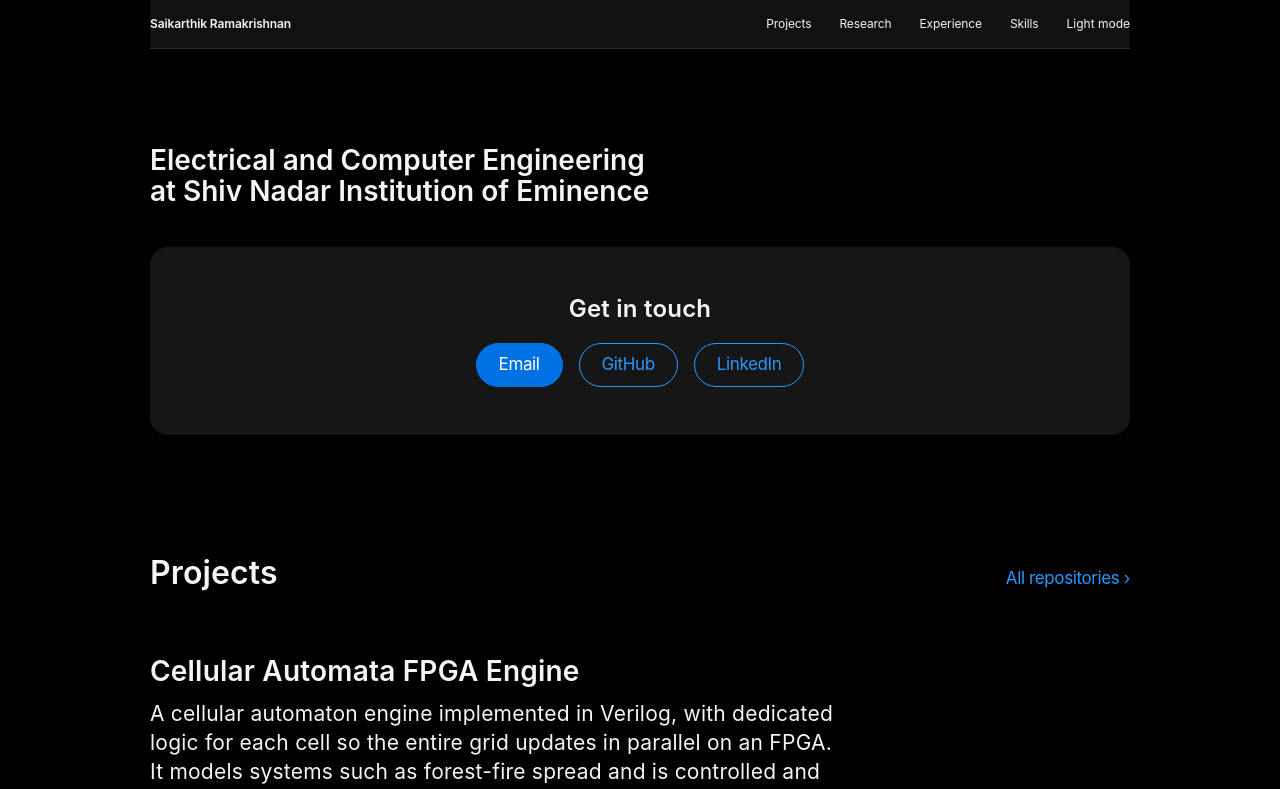
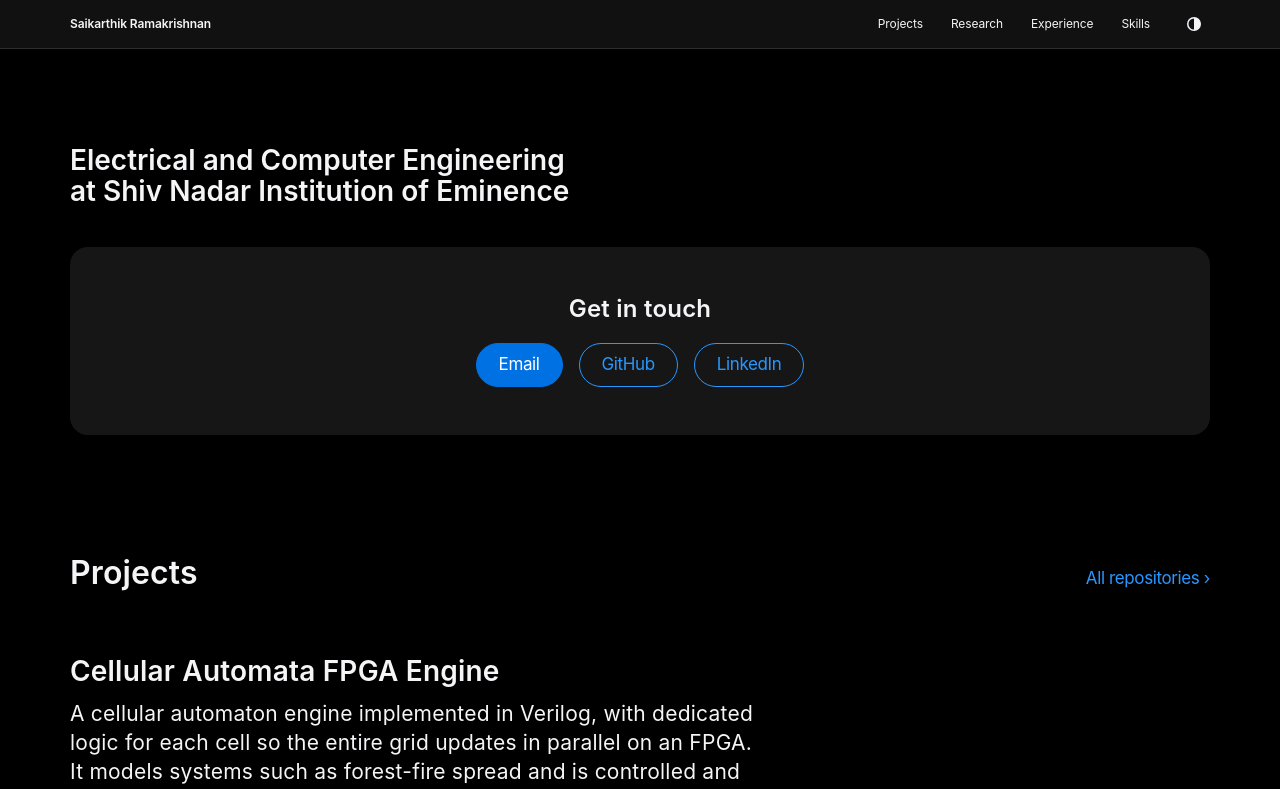
Before and after one commit to Saikarthik-Ramakrishnan/saikarthik-ramakrishnan.github.io, a Svelte app: page / in a window 1280 px wide. Shown: the top 789 px of the page. Built offline with nearby package versions, Linux system fonts and the light colour scheme.

Commit message:
Full-width header and footer, wider content

```diff
--- a/src/App.svelte
+++ b/src/App.svelte
@@ -17,16 +17,25 @@
   });
 </script>
 
-<div class="wrap">
 <header>
   <a href="#top" class="brand">{profile.name}</a>
   <nav>
     {#each nav as [id, label]}<a href="#{id}">{label}</a>{/each}
-      <button onclick={() => apply(theme === 'dark' ? 'light' : 'dark')}>
-        {theme === 'dark' ? 'Light mode' : 'Dark mode'}
+    <button
+      class="theme"
+      onclick={() => apply(theme === 'dark' ? 'light' : 'dark')}
+      aria-label={theme === 'dark' ? 'Switch to light mode' : 'Switch to dark mode'}
+      title={theme === 'dark' ? 'Switch to light mode' : 'Switch to dark mode'}
+    >
+      <svg width="16" height="16" viewBox="0 0 16 16" fill="none" aria-hidden="true">
+        <circle cx="8" cy="8" r="6.25" stroke="currentColor" stroke-width="1.5" />
+        <path d="M8 1.75a6.25 6.25 0 0 1 0 12.5z" fill="currentColor" />
+      </svg>
     </button>
   </nav>
 </header>
+
+<div class="wrap">
 
   <main id="top">
     <section class="intro">
@@ -103,11 +112,12 @@
     </section>
   </main>
 
+</div>
+
 <footer>
   <span>Copyright © 2026 {profile.name}</span>
   <a href="mailto:{profile.email}">{profile.email}</a>
 </footer>
-</div>
 
 <style>
   :global(html) {
@@ -133,10 +143,11 @@
   :global(a:hover) { text-decoration: underline; }
   p { margin: 0; text-wrap: pretty; }
 
-  .wrap { max-width: 980px; margin: 0 auto; padding: 0 22px; }
+  .wrap { max-width: 1140px; margin: 0 auto; padding: 0 22px; }
   header {
     position: sticky; top: 0; z-index: 2; display: flex; flex-wrap: wrap; justify-content: space-between; align-items: center;
     gap: 8px 24px; min-height: 48px; border-bottom: 1px solid var(--line);
+    padding: 0 max(22px, calc((100% - 1140px) / 2));
     background: var(--nav); backdrop-filter: saturate(180%) blur(20px); -webkit-backdrop-filter: saturate(180%) blur(20px);
   }
   .brand { font-size: 12px; font-weight: 600; letter-spacing: -0.01em; color: var(--fg); }
@@ -144,7 +155,9 @@
   nav { display: flex; flex-wrap: wrap; align-items: center; gap: 4px 28px; font-size: 12px; letter-spacing: -0.01em; }
   nav a, nav button { color: var(--fg); }
   nav a:hover, nav button:hover { text-decoration: none; opacity: .7; }
-  nav button { background: none; border: 0; padding: 12px 0; margin: 0; font: inherit; cursor: pointer; }
+  nav button { background: none; border: 0; padding: 0; margin: 0; cursor: pointer; }
+  .theme { display: flex; align-items: center; justify-content: center; width: 32px; height: 44px; }
+  .theme svg { display: block; }
 
   main { display: flex; flex-direction: column; gap: 120px; padding: 96px 0 80px; }
   section { display: flex; flex-direction: column; gap: 40px; scroll-margin-top: 80px; }
@@ -186,7 +199,7 @@
   .skills { display: grid; grid-template-columns: repeat(auto-fit, minmax(200px, 1fr)); gap: 32px 40px; }
 
   footer {
-    display: flex; flex-wrap: wrap; justify-content: space-between; gap: 8px; padding: 20px 0 40px;
+    display: flex; flex-wrap: wrap; justify-content: space-between; gap: 8px; padding: 20px max(22px, calc((100% - 1140px) / 2)) 40px;
     border-top: 1px solid var(--line); font-size: 12px; line-height: 1.33337; letter-spacing: -0.01em; color: var(--fg3);
   }
   footer a { color: var(--fg3); }
```
Lines whose indentation alone changed are shown as unchanged.
